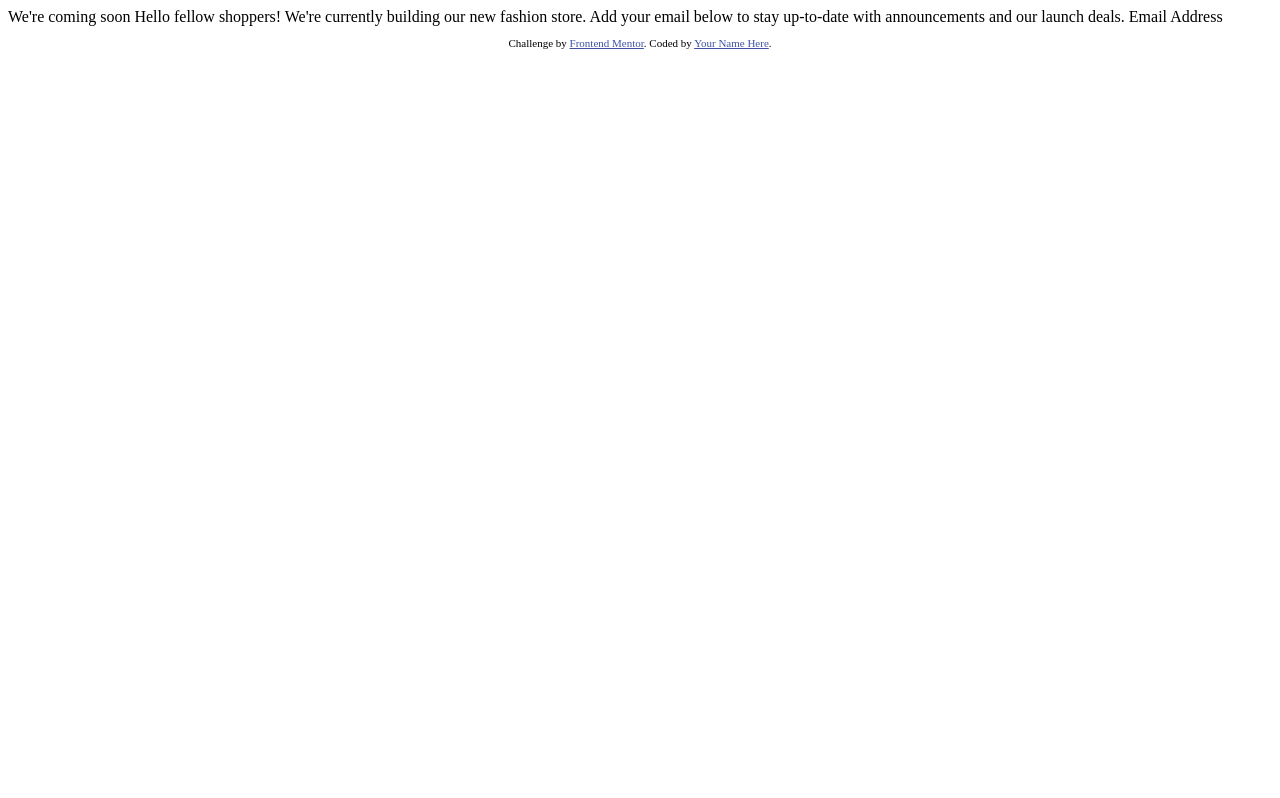
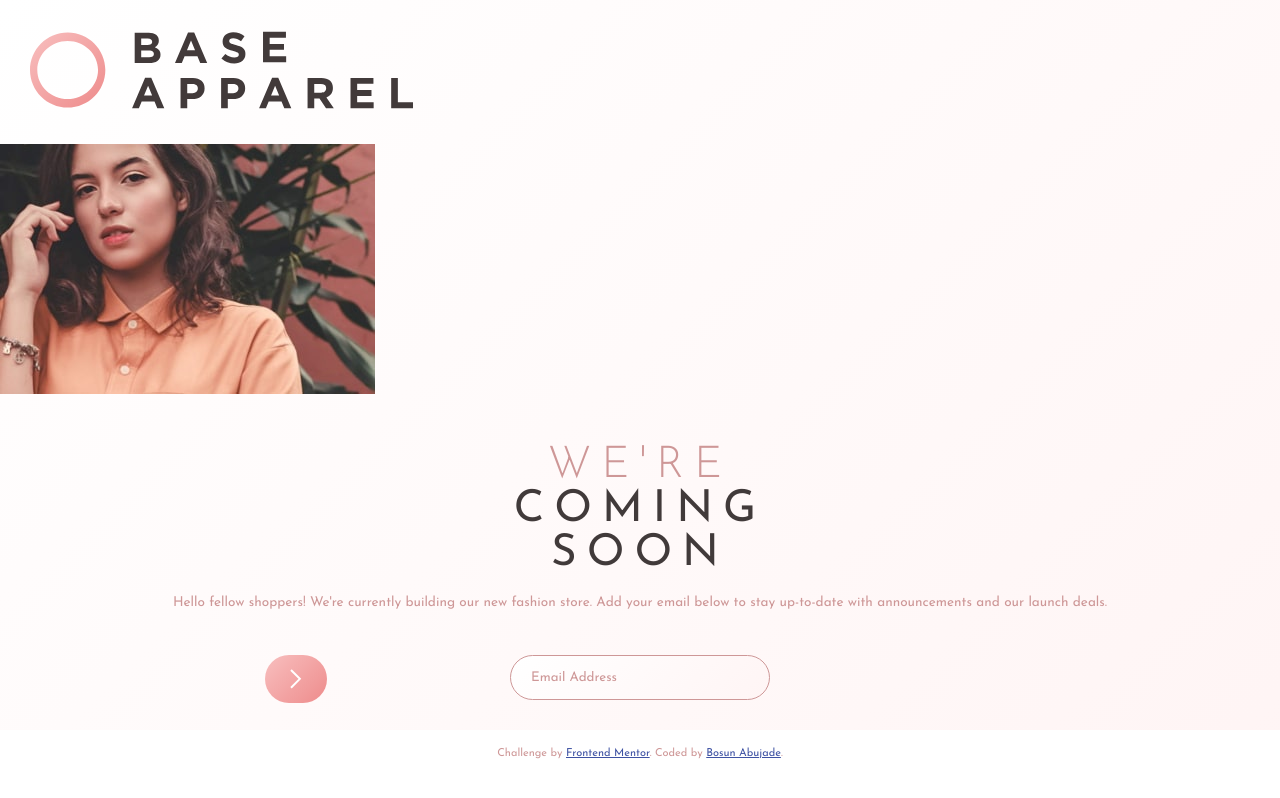
Before and after one commit to bosunabujade/base-apparel-coming-soon-master, a plain HTML site: page index.html in a window 1280 px wide. Drawn offline with Linux system fonts and the light colour scheme.

Commit message:
general styles added

```diff
--- /dev/null
+++ b/css/styles.css
@@ -0,0 +1,84 @@
+/*----------------------- General Styles --------------------------*/
+html {
+    font-size: 16px;
+    font-family: 'Josefin Sans', sans-serif;
+}
+body {
+    margin: 0 auto;
+}
+.container {
+    background-image: linear-gradient(135deg,  hsl(0, 0%, 100%),  hsl(0, 100%, 98%));
+    padding-bottom: 30px;
+}
+.logo{
+    padding: 30px;
+    width: 30%;
+    height: auto;
+    text-align: start;
+}
+
+.mobile-hero {
+    background-image: url(../images/hero-mobile.jpg);
+    width: 375px;
+    height: 250px;
+
+}
+h1 {
+    color: hsl(0, 6%, 24%);
+    text-transform: uppercase;
+    font-size: 2.75rem;
+    letter-spacing: 10px;
+    padding-bottom: 0;
+    margin-bottom: 10px;
+    text-align: center;
+    font-weight: 400;
+    margin-top: 50px;
+}
+span {
+    color: hsl(0, 36%, 70%);
+    font-weight: 300;
+}
+p {
+    color: hsl(0, 36%, 70%);
+    text-align: center;
+    line-height: 25px;
+    padding: 0 35px;
+    font-size: .85rem;
+}
+
+.attribution {
+    font-size: 11px;
+    text-align: center;
+}
+.attribution a {
+    color: hsl(228, 45%, 44%);
+}
+form {
+    text-align: center;
+    margin-top: 40px;
+}
+
+.email {
+    padding: 15px 90px 15px 20px;
+    border-radius: 30px;
+    font-family: 'Josefin Sans', sans-serif;
+    border: 1px solid hsl(0, 36%, 70%);
+    background-image: linear-gradient(135deg, hsl(0, 0%, 100%), hsl(0, 100%, 98%));
+}
+input[type=email] {
+    color: hsl(0, 36%, 70%);
+}
+
+
+.submit {
+    padding: 14px 25px;
+    border-radius: 50px;
+    margin: 0;
+    position: absolute;
+    left: 265px;
+    background-image: linear-gradient(135deg, hsl(0, 80%, 86%), hsl(0, 74%, 74%));
+}
+input[type=img]:hover {
+    background-image: linear-gradient(135deg, hsl(0, 0%, 100%), hsl(0, 100%, 98%));
+    cursor: pointer;
+}
--- a/index.html
+++ b/index.html
@@ -5,28 +5,34 @@
   <meta name="viewport" content="width=device-width, initial-scale=1.0"> <!-- displays site properly based on user's device -->
 
   <link rel="icon" type="image/png" sizes="32x32" href="./images/favicon-32x32.png">
+  <link href="https://fonts.googleapis.com/css2?family=Josefin+Sans:wght@300;400;600&display=swap" rel="stylesheet">
+  <link rel="stylesheet" type="text/css" href="./css/styles.css">
 
   <title>Frontend Mentor | Base Apparel coming soon page</title>
 
-  <!-- Feel free to remove these styles or customise in your own stylesheet 👍 -->
-  <style>
-    .attribution { font-size: 11px; text-align: center; }
-    .attribution a { color: hsl(228, 45%, 44%); }
-  </style>
+
 </head>
 <body>
+  <section class="container">
+    <img class="logo" src="./images/logo.svg"><br>
+    <div class="mobile-hero"></div>
+    <h1><span>We're</span><br>
+      coming <br>
+      soon</h1>
 
-  We're coming soon
+    <p>Hello fellow shoppers! We're currently building our new fashion store. Add your email below to stay up-to-date with announcements and our launch deals.</p>
 
-  Hello fellow shoppers! We're currently building our new fashion store.
-  Add your email below to stay up-to-date with announcements and our launch deals.
+    <form>
+      <input class="email" type="email" value="Email Address">
+      <input type="image" src="./images/icon-arrow.svg"  class="submit" >
+    </form>
 
-  Email Address
+  </section>
 
   <footer>
     <p class="attribution">
       Challenge by <a href="https://www.frontendmentor.io?ref=challenge" target="_blank">Frontend Mentor</a>.
-      Coded by <a href="#">Your Name Here</a>.
+      Coded by <a href="#">Bosun Abujade</a>.
     </p>
   </footer>
 </body>
```
